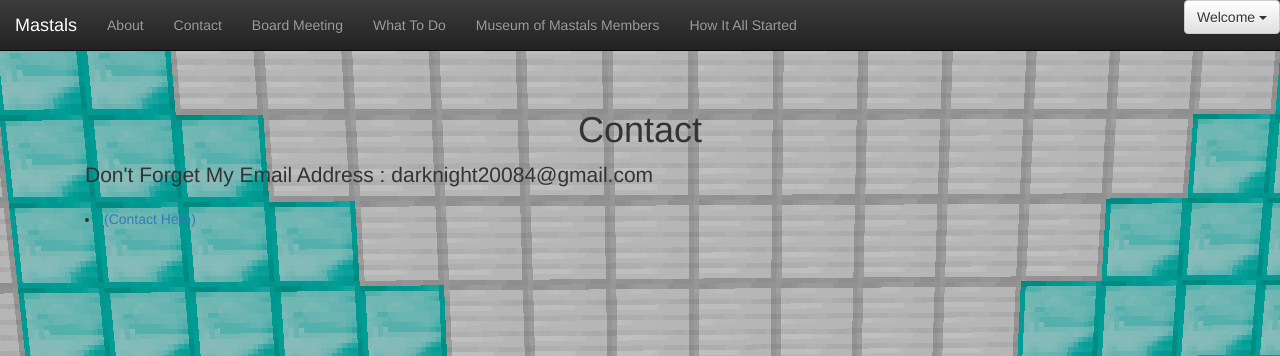
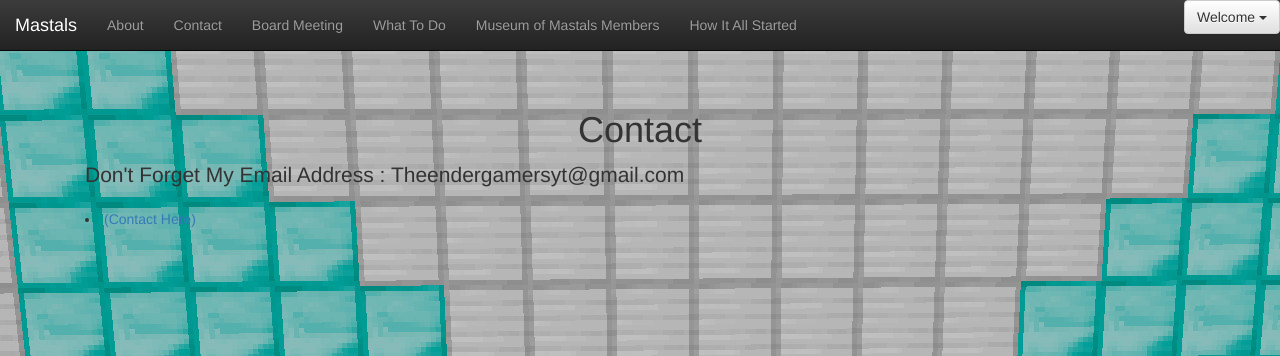
Before and after one commit to mastals/mastals.github.io, a Jekyll site: the page built from contact/index.html, in a window 1280 px wide. Shown: the top 356 px of the page. Built offline with Jekyll 4.4.1, drawn with Linux system fonts in a browser that asks for light colours.

Commit message:
Update index.html

```diff
--- a/contact/index.html
+++ b/contact/index.html
@@ -5,8 +5,8 @@
 
 <p class="lead">
 
-  Don't Forget My Email Address : darknight20084@gmail.com
+  Don't Forget My Email Address : Theendergamersyt@gmail.com
 
-  <li><a href="mailto:DarKnight20084@gmail.com">(Contact Here)</a></li>
+  <li><a href="mailto:Theedergamersyt@gmail.com">(Contact Here)</a></li>
 
 </p>
```
